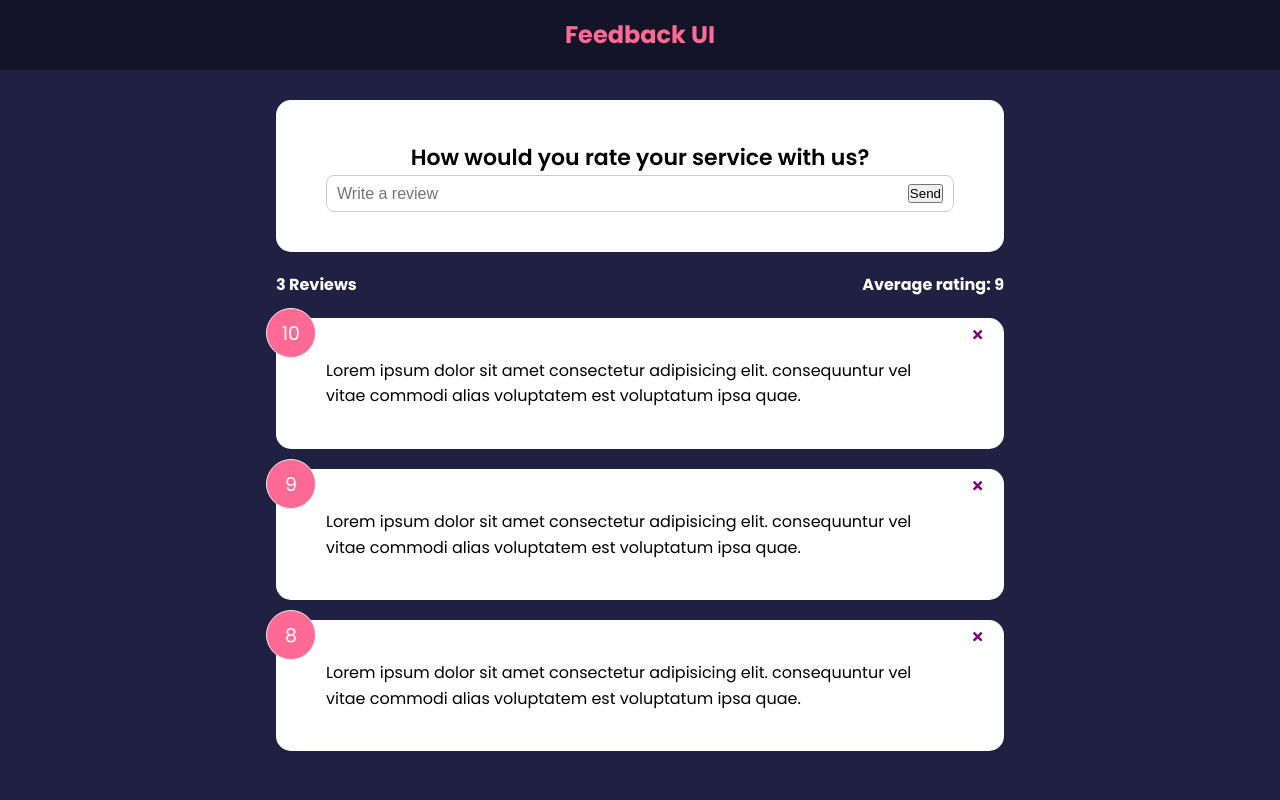
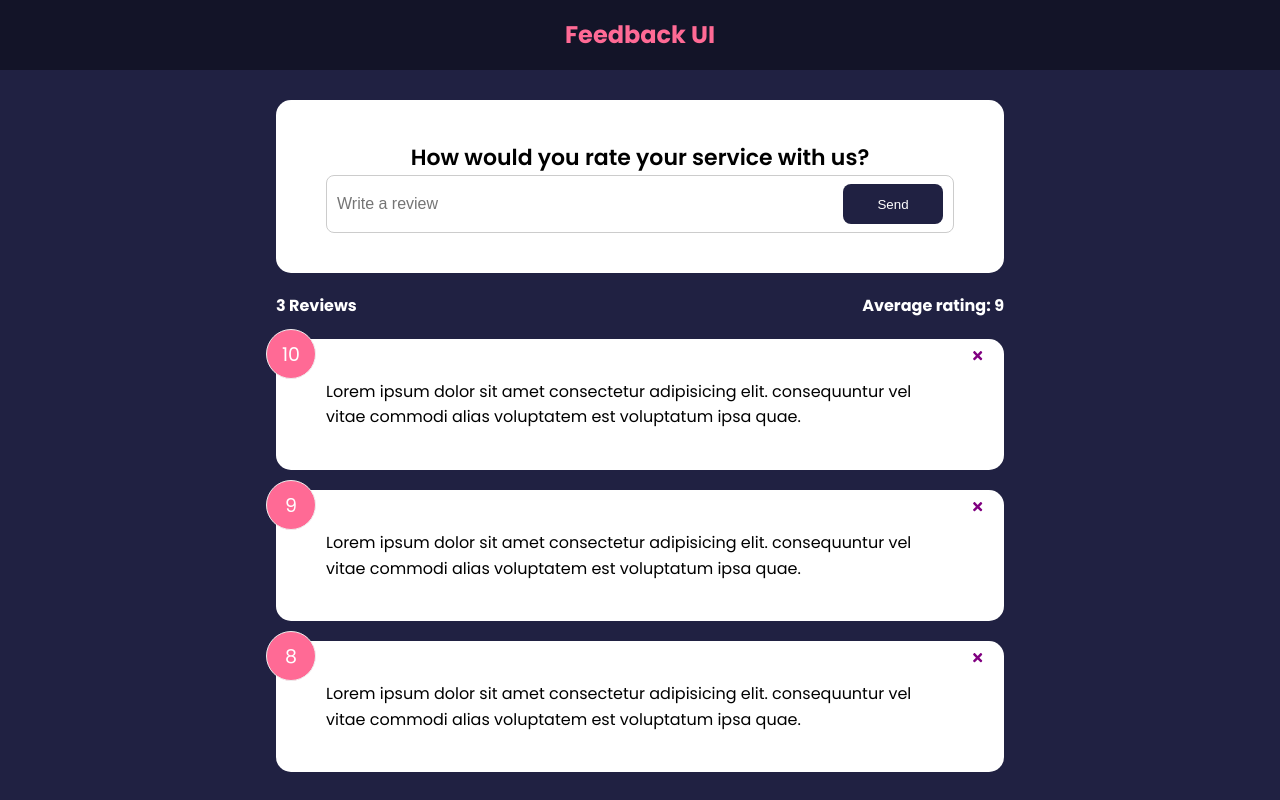
Before and after one commit to LourensCDA/react-project-udemy-feedback-app, a React (Create React App) app: page / in a window 1280 px wide. Built offline with nearby package versions, Linux system fonts and the light colour scheme.

Commit message:
Section 20

```diff
--- a/src/components/FeedbackForm.jsx
+++ b/src/components/FeedbackForm.jsx
@@ -1,5 +1,6 @@
 import { useState } from 'react'
 import Card from './shared/Card'
+import Button from './shared/Button'
 
 function FeedbackForm() {
   const { text, setText } = useState('')
@@ -20,7 +21,7 @@
             placeholder='Write a review'
             value={text}
           />
-          <button type='submit'>Send</button>
+          <Button type='submit'>Send</Button>
         </div>
       </form>
     </Card>
--- /dev/null
+++ b/src/components/shared/Button.jsx
@@ -0,0 +1,24 @@
+import PropTypes from 'prop-types'
+
+function Button({ children, version, type, isDisabled }) {
+  return (
+    <button type={type} disabled={isDisabled} className={`btn btn-${version}`}>
+      {children}
+    </button>
+  )
+}
+
+Button.defaultProps = {
+  version: 'primary',
+  type: 'button',
+  isDisabled: false,
+}
+
+Button.propTypes = {
+  children: PropTypes.node.isRequired,
+  version: PropTypes.string,
+  type: PropTypes.string,
+  isDisabled: PropTypes.bool,
+}
+
+export default Button
```
